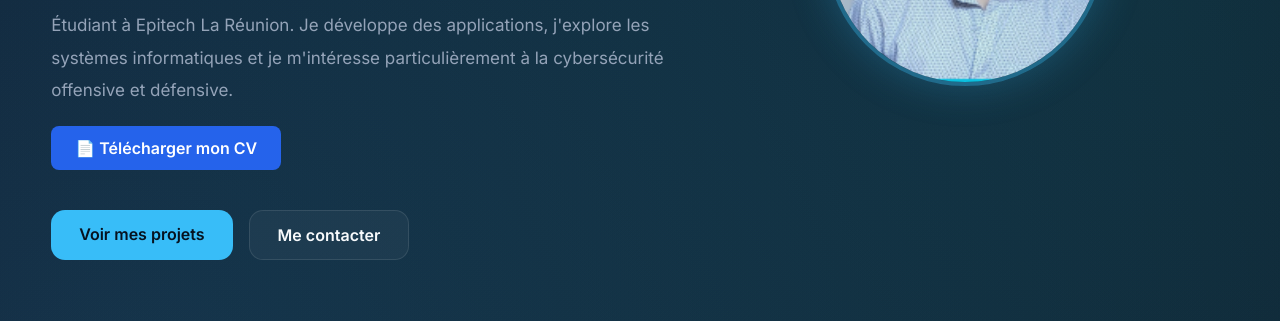
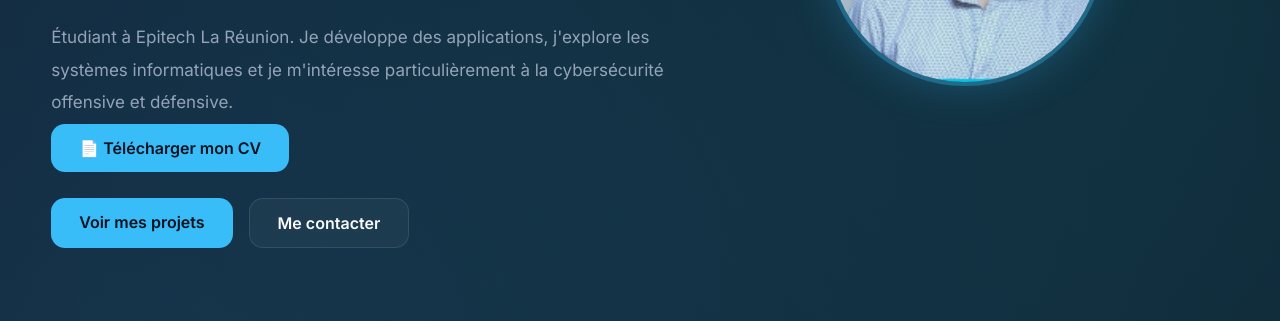
Before and after one commit to Harris220/Portfolio, a plain HTML site: page index.html in a window 1280 px wide. Shown: the part 479-800 px from the top of the page. Drawn offline with nearby package versions, Linux system fonts and the light colour scheme.

Commit message:
better button cv

```diff
--- a/index.html
+++ b/index.html
@@ -75,7 +75,7 @@
           et je m'intéresse particulièrement
           à la cybersécurité offensive et défensive.
         </p><br/>
-        <a href="assets/cv.pdf" download class="btn-cv">📄 Télécharger mon CV</a>
+        <a href="assets/cv.pdf" download class="btn btn-primary">📄 Télécharger mon CV</a>
         <div class="hero-buttons">
           <a href="#projects" class="btn btn-primary">Voir mes projets</a>
           <a href="#contact"  class="btn btn-secondary">Me contacter</a>
```
